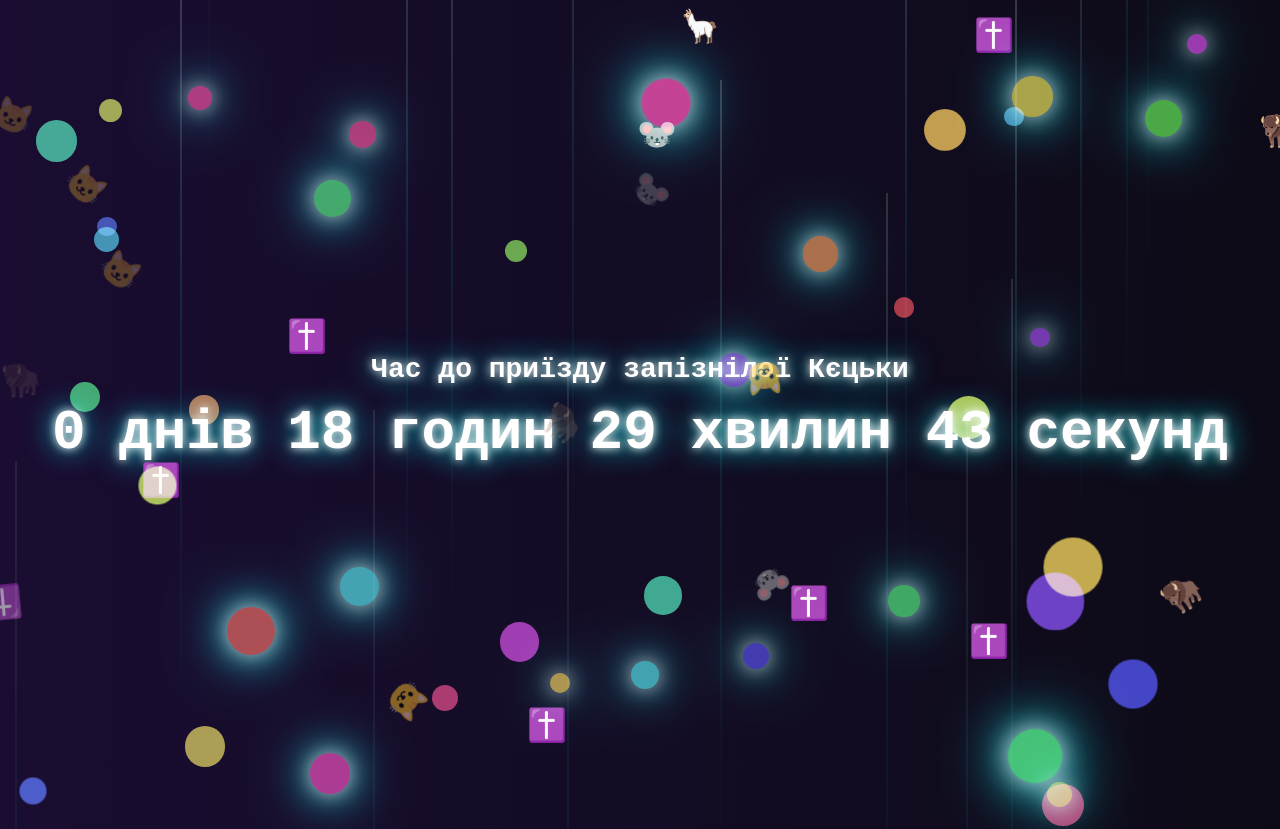
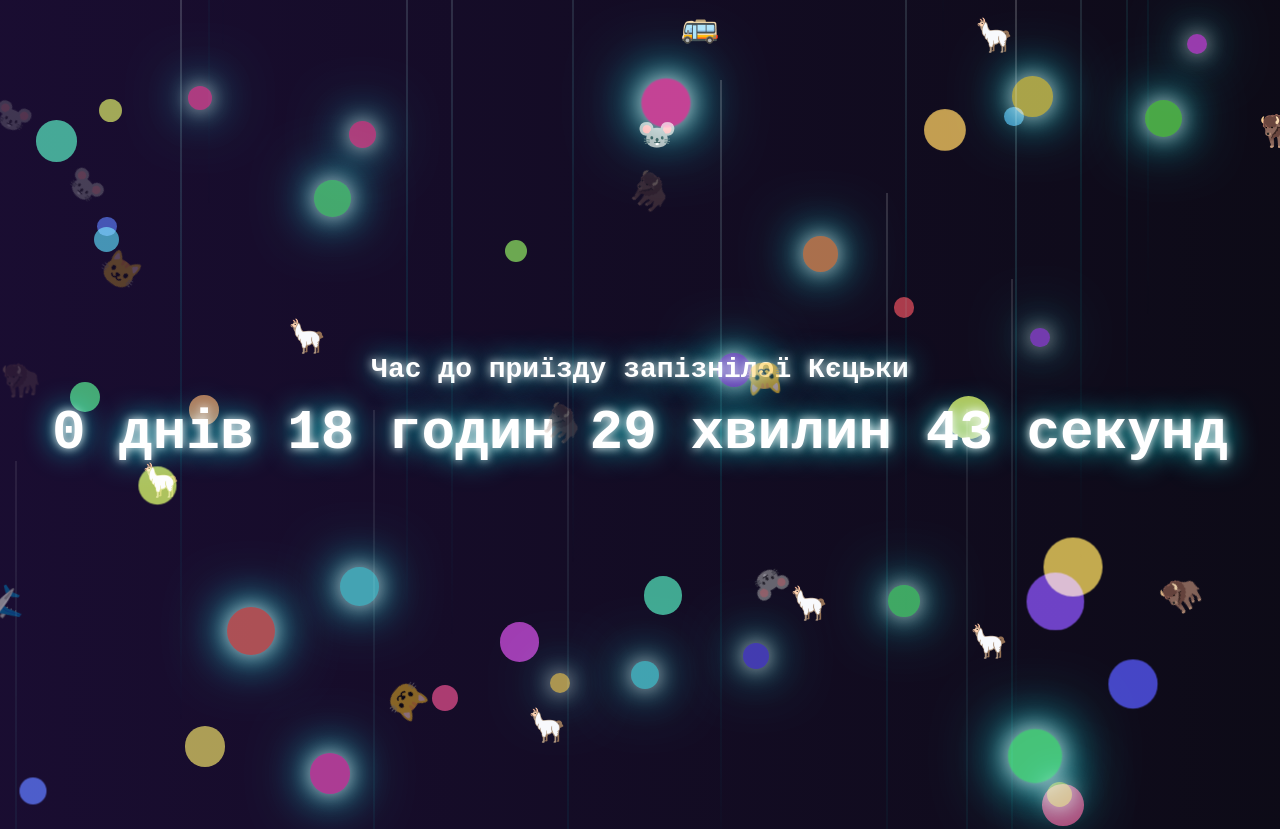
Before and after one commit to BokerBob/ketska, a plain HTML site: page index.html in a window 1280 px wide. Shown: the top 829 px of the page. Drawn offline with Linux system fonts and the light colour scheme; animation ran at ten frames a second.

Commit message:
Update index.html

```diff
--- a/index.html
+++ b/index.html
@@ -133,7 +133,7 @@
     setInterval(updateTimer, 1000);
     updateTimer();
 
-    const emojis = ["🐱", "🐭", "🦬", "✝️", "🦙"];
+    const emojis = ["🐱", "🐭", "🦬", "✈️", "🦙", "🚌"];
     for (let i = 0; i < 25; i++) {
       const el = document.createElement("div");
       el.className = "flying";
```
